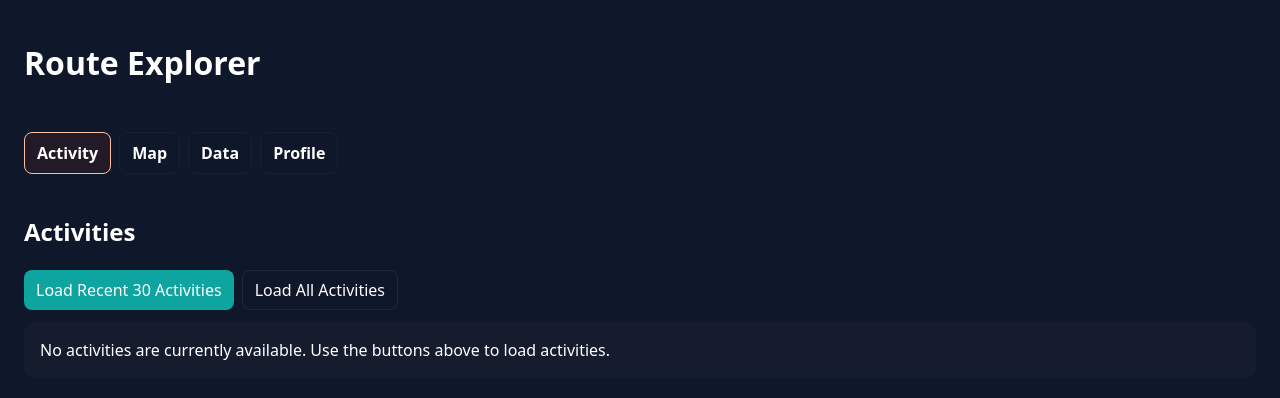
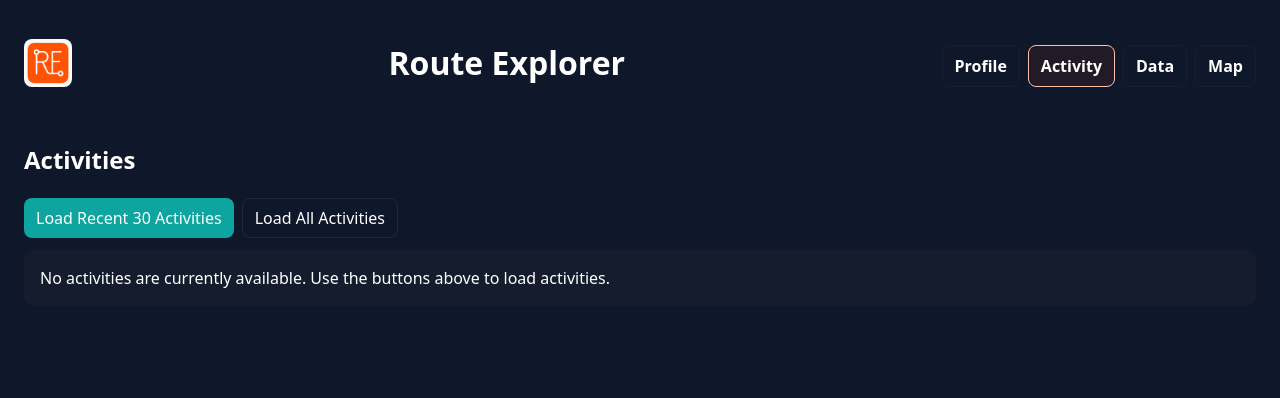
Before and after one commit to eliotziqi/strava-route-explorer, a React app in the folder frontend/: page /#/activity in a window 1280 px wide. Shown: the top 398 px of the page. Built offline with nearby package versions, Linux system fonts and the light colour scheme; the HTML template or start-up script is replaced by a standard one.

Commit message:
Refactor code structure for improved readability and maintainability

```diff
--- a/frontend/src/App.tsx
+++ b/frontend/src/App.tsx
@@ -275,23 +275,34 @@ function App() {
         gap: 24,
       }}
     >
+    <div
+      style={{
+        display: "flex",
+        alignItems: "center",
+        justifyContent: "space-between",
+        gap: 24,
+      }}
+    >
+      <img src="../public/icon-app.png" style={{ width: 48, height: 48, borderRadius: 8 }} />
+
       <h1 style={{ fontSize: 32, fontWeight: 700 }}>Route Explorer</h1>
 
       {/* Top tab bar (Activity / Map / Data / Profile) */}
       <div style={{ display: 'flex', gap: 8, alignItems: 'center', marginTop: 6 }}>
+        <NavLink to="/profile" style={({isActive}) => ({ padding: '8px 12px', borderRadius: 8, border: isActive ? '1px solid #ffbfa6' : '1px solid rgba(148,163,184,0.06)', background: isActive ? 'rgba(255,76,2,0.08)' : 'transparent', color: 'white', cursor: 'pointer', fontWeight: 600 })}>
+          Profile
+        </NavLink>
         <NavLink to="/activity" style={({isActive}) => ({ padding: '8px 12px', borderRadius: 8, border: isActive ? '1px solid #ffbfa6' : '1px solid rgba(148,163,184,0.06)', background: isActive ? 'rgba(255,76,2,0.08)' : 'transparent', color: 'white', cursor: 'pointer', fontWeight: 600 })}>
           Activity
+        </NavLink>
+        <NavLink to="/data" style={({isActive}) => ({ padding: '8px 12px', borderRadius: 8, border: isActive ? '1px solid #ffbfa6' : '1px solid rgba(148,163,184,0.06)', background: isActive ? 'rgba(255,76,2,0.08)' : 'transparent', color: 'white', cursor: 'pointer', fontWeight: 600 })}>
+          Data
         </NavLink>
         <NavLink to="/map" style={({isActive}) => ({ padding: '8px 12px', borderRadius: 8, border: isActive ? '1px solid #ffbfa6' : '1px solid rgba(148,163,184,0.06)', background: isActive ? 'rgba(255,76,2,0.08)' : 'transparent', color: 'white', cursor: 'pointer', fontWeight: 600 })}>
           Map
         </NavLink>
-        <NavLink to="/data" style={({isActive}) => ({ padding: '8px 12px', borderRadius: 8, border: isActive ? '1px solid #ffbfa6' : '1px solid rgba(148,163,184,0.06)', background: isActive ? 'rgba(255,76,2,0.08)' : 'transparent', color: 'white', cursor: 'pointer', fontWeight: 600 })}>
-          Data
-        </NavLink>
-        <NavLink to="/profile" style={({isActive}) => ({ padding: '8px 12px', borderRadius: 8, border: isActive ? '1px solid #ffbfa6' : '1px solid rgba(148,163,184,0.06)', background: isActive ? 'rgba(255,76,2,0.08)' : 'transparent', color: 'white', cursor: 'pointer', fontWeight: 600 })}>
-          Profile
-        </NavLink>
       </div>
+    </div>
 
       <div className={`page`} style={{ marginTop: 16 }}>
         <main className="main">
```
Also changed, not shown: frontend/public/icon-app.png (added).
